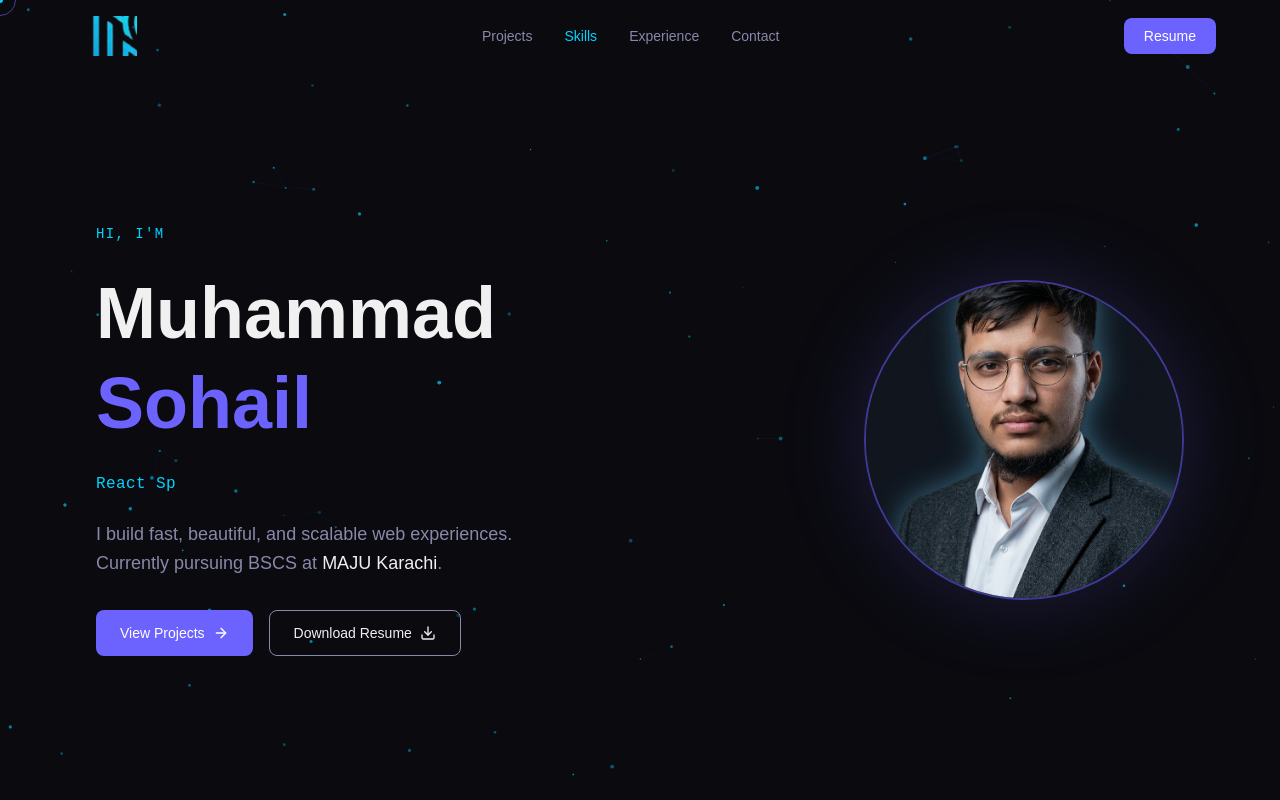
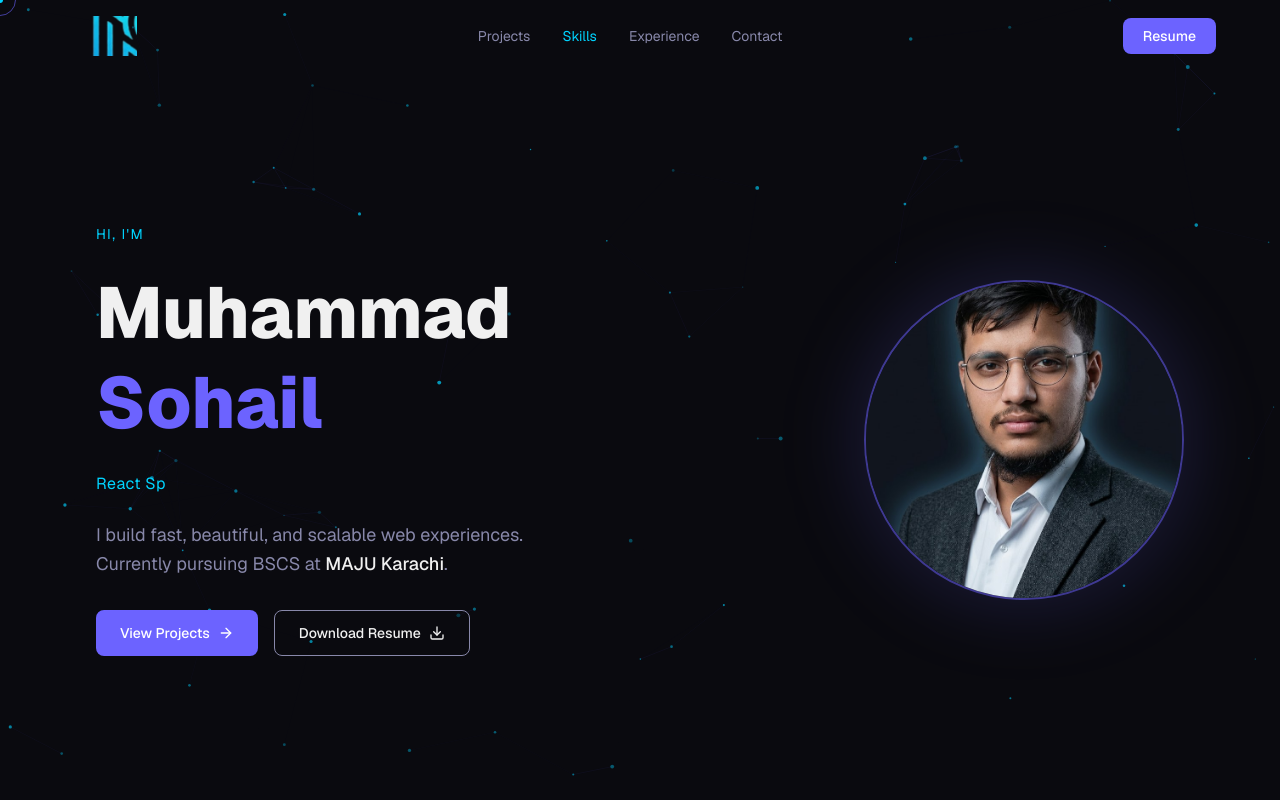
Before and after one commit to MuhammadSohail400/rhombix-technologies-tasks, a React (Vite) app in the folder portfolio-task1/: page / in a window 1280 px wide. Shown: the top 800 px of the page. Built offline with nearby package versions, Linux system fonts and the light colour scheme.

Commit message:
fix: replace missing images with placeholders for deployment

```diff
--- a/portfolio-task1/src/data/projects.js
+++ b/portfolio-task1/src/data/projects.js
@@ -1,4 +1,4 @@
-import nexusHR     from "../assets/images/projects/nexushr.png"
+import nexusHR     from "../assets/images/projects/nexusHR.png"
 import berryfood   from "../assets/images/projects/berryfood.png"
 import jobboard    from "../assets/images/projects/jobboard.png"
 import restaurentpos  from "../assets/images/projects/restaurent.png"
--- a/portfolio-task1/src/index.css
+++ b/portfolio-task1/src/index.css
@@ -1,6 +1,7 @@
+@import url('https://fonts.googleapis.com/css2?family=Geist:wght@300;400;500;600;700;800&display=swap');
+
 @import "tailwindcss";
 
-@import url('https://fonts.googleapis.com/css2?family=Geist:wght@300;400;500;600;700;800&display=swap');
 
 @theme {
   /* ── Colors ── */
```
